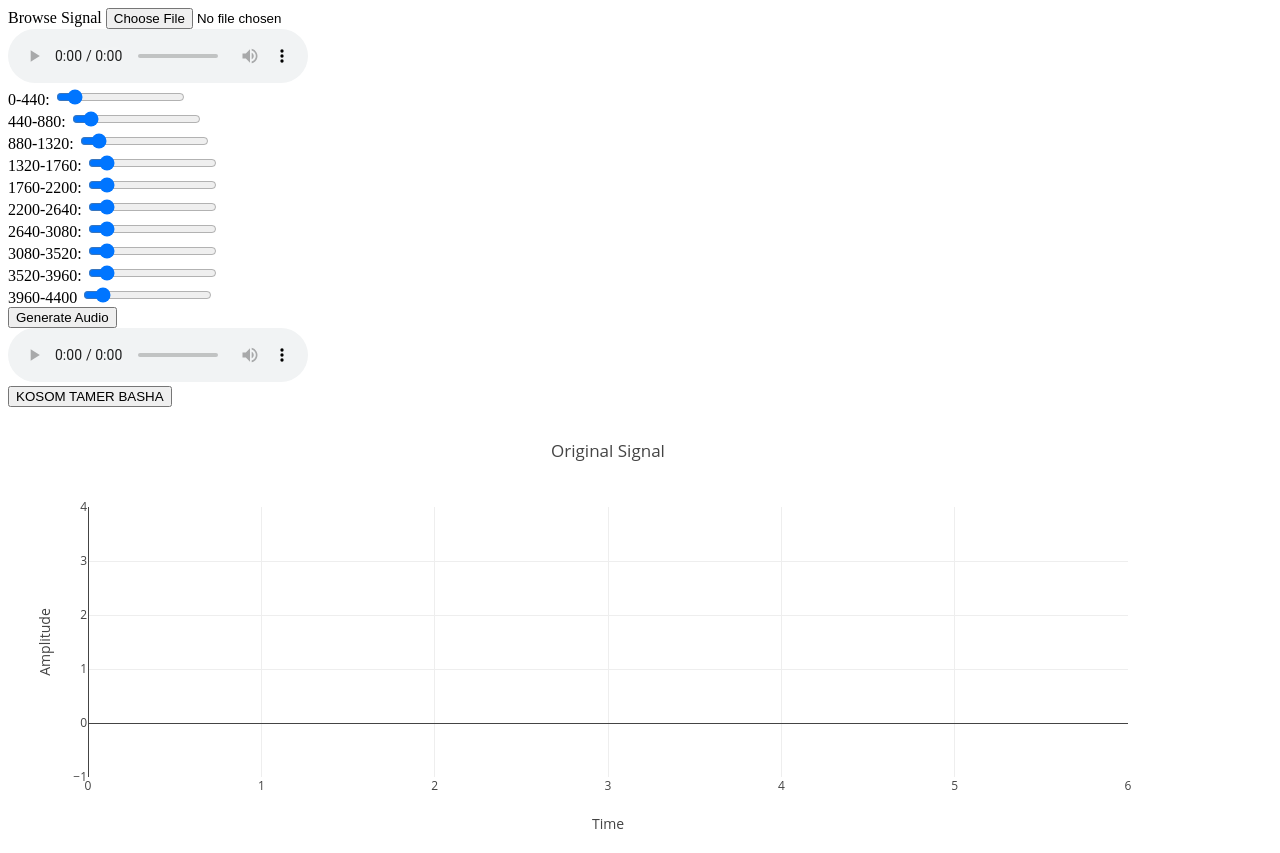
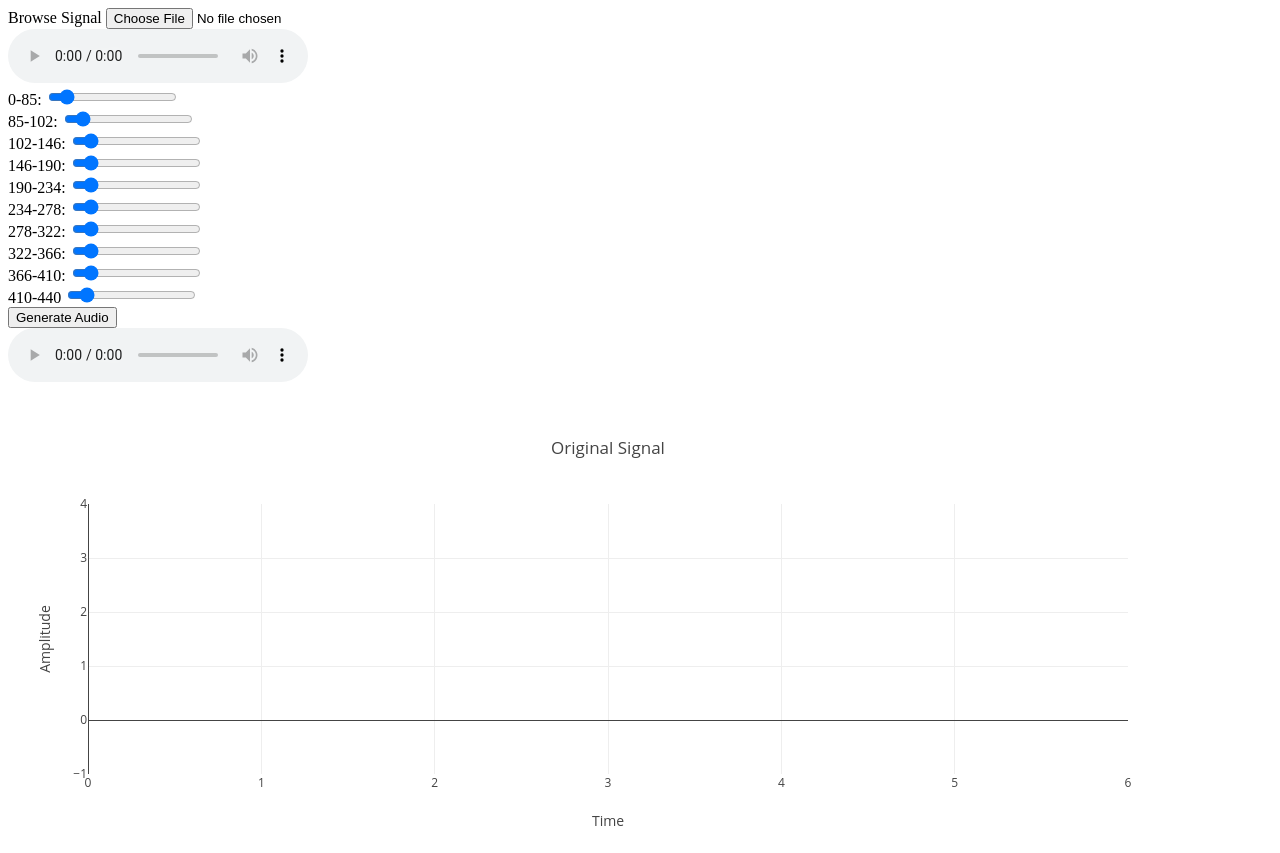
Before and after one commit to Bahey1200022/Sound-equalizer, a Flask app: page / in a window 1280 px wide. Shown: the top 853 px of the page. Run offline with Flask 3, Linux system fonts and the light colour scheme; some libraries are stand-ins or nearby versions.

Commit message:
spectgram etraasam

```diff
--- a/app.py
+++ b/app.py
@@ -1,6 +1,8 @@
 from flask import Flask, render_template,request, jsonify, send_file,session
 import numpy as np
 import os
+import scipy.signal as signal
+import matplotlib.pyplot as plt
 from scipy.fft import fft, rfft
 from scipy.fft import fftfreq, rfftfreq
 import wave
@@ -12,7 +14,6 @@ app.secret_key = 'your_secret_key'
 def equalizer():
     return render_template('main.html')
 
-timelist=[]
 
 def equalize_freq(amplist,time,f,equalizedmag):
         fft_amp = np.fft.fft(amplist) # FFT of signal
@@ -25,6 +26,16 @@ def equalize_freq(amplist,time,f,equalizedmag):
         modified_sig=np.real(modified_sig)
         # modified_signal=modified_sig.tolist()
         return modified_sig
+
+
+@app.route('/send_signal', methods=['POST'])
+def get_signal():
+    array= request.get_json()
+    global originatime
+    originatime=array[0]
+    global originalamp
+    originalamp=array[1]
+    return jsonify({'sig': originalamp})
 
 
 
@@ -77,9 +88,8 @@ def calculate_equalized():
 @app.route('/generate_audio')
 def generate_audio():
 
-    file_path = "audio_file.wav"
+    file_path = "spectrogram.png"
     if os.path.exists(file_path):
-        print("زبيٍ")
         os.remove(file_path)
 
 
@@ -114,5 +124,30 @@ def generate_frequency():
     return jsonify({'freq': freq, 'mag': mag})
 
 
+@app.route('/spectogram')
+def get_image():
+    file_path = "spectrogram.png"
+    if os.path.exists(file_path):
+        os.remove(file_path)
+    oamp=np.copy(originalamp)
+    otime=np.copy(originatime)
+    window = signal.windows.hann(1024)
+    noverlap = 512
+    # Generate a spectrogram using the signal
+    freq, time, Sxx = signal.spectrogram(oamp, fs=1.0/(otime[1]-otime[0]),
+                                        window=window, noverlap=noverlap)
+    plt.pcolormesh(time, freq, 10*np.log10(Sxx), cmap='viridis')
+    plt.xlabel('Time [s]')
+    plt.ylabel('Frequency [Hz]')
+    plt.colorbar()
+
+    # Save the plot as an image
+    plt.savefig('spectrogram.png')
+    filename='spectrogram.png'
+    return send_file(filename, mimetype='image/png')
+
+
+
+
 if __name__ == '__main__':
     app.run(debug=True)
--- a/sounds/audiomix.py
+++ b/sounds/audiomix.py
@@ -6,8 +6,10 @@ sampling_rate = 44100  # Hz
 duration = 5  # seconds
 
 # Specify the frequencies and amplitudes of the sinusoidal waves
-frequencies = [440, 880, 760,4100,2005,44,1400,600,1000,150]  # Hz
-amplitudes = [0.9, 0.2, 0.2,0.02,0.002,0.12,0.9,0.8,0.2,0.2]
+# frequencies = [440, 880, 760,4100,2005,44,1400,600,1000,150]  # Hz
+# amplitudes = [0.9, 0.2, 0.2,0.02,0.002,0.12,0.9,0.8,0.2,0.2]
+frequencies = [100, 350, 500]  # Hz
+amplitudes = [0.9, 0.2, 0.2]
 
 # Generate the audio data
 t = np.linspace(0, duration, int(sampling_rate * duration), endpoint=False)
--- a/static/js/logic.js
+++ b/static/js/logic.js
@@ -103,7 +103,15 @@ inputElement.addEventListener('change', (event) => {
 
         // Use timeArray and amplitudeArray for further processing
         // console.log('Time array:', timeArray);
-        console.log('Amplitude array:', amplitudeArray);
+        // console.log('Amplitude array:', amplitudeArray);
+        // const spic = document.getElementById('spectogram');
+
+        const img = document.getElementById('img');
+        img.setAttribute('src', '');
+
+        sendsig();
+        img.src = '/spectogram';
+        // spic.appendChild(img);
         const trace={
           x: timeArray,
           y: amplitudeArray,name:"original",
@@ -114,23 +122,8 @@ inputElement.addEventListener('change', (event) => {
           },
         };
         Plotly.newPlot(plotDiv, [trace], layout, config);
-        // console.log(amplitudeArray)
-
-        //  get_freq(amplitudeArray)
-        // .then(data => {
-        //   let freq = data.freq;
-        //   let amp = data.amp;
-        //   console.log("Frequency: ", freq);
-        //   console.log("Magnitude: ", amp);
-
-        // //   plotSpectrogram('Specto', freq, timeArray, amp, plot1)
 
 
-
-        // })
-        // .catch(error => {
-        //   console.error(error);
-        // });
       })
       .catch(error => {
         console.error('Error decoding audio data:', error);
@@ -245,56 +238,26 @@ audioElement.setAttribute("src", "/generate_audio");
 
 
 
-const sp = document.getElementById('specto');
 
 
-sp.onclick = async ()=>{
+  function sendsig(callback){
+    let array = [timeArray, amplitudeArray];
+    $.ajax({
+      type: "POST",
+      url: "/send_signal",
+      async: false,
+      contentType: "application/json; charset=utf-8",
+      data: JSON.stringify(array),
+      dataType: "json",
+      success: function(data) {
+        console.log('signal array:',data.sig);
 
-
-    // get the input file element from the HTML document
-    const fileInput = document.querySelector('input[type="file"]');
-
-    // create an instance of the AudioContext class
-    const audioContext = new AudioContext();
-
-    // load the WAV file using the XMLHttpRequest API
-    const fileReader = new FileReader();
-    fileReader.onload = function() {
-      const arrayBuffer = this.result;
-      audioContext.decodeAudioData(arrayBuffer, function(decodedData) {
-        // create an AnalyserNode to analyze the frequency content of the audio data
-        const analyser = audioContext.createAnalyser();
-        analyser.fftSize = 2048;
-        const bufferLength = analyser.frequencyBinCount;
-        const dataArray = new Uint8Array(bufferLength);
-        analyser.getByteTimeDomainData(dataArray);
-
-        // create a canvas element to display the spectrogram
-        const canvas = document.createElement('canvas');
-        const canvasContext = canvas.getContext('2d');
-        canvas.width = 800;
-        canvas.height = 300;
-        document.body.appendChild(canvas);
-
-        // draw the spectrogram on the canvas element
-        function renderFrame() {
-          requestAnimationFrame(renderFrame);
-          analyser.getByteFrequencyData(dataArray);
-          canvasContext.fillStyle = 'rgb(0, 0, 0)';
-          canvasContext.fillRect(0, 0, canvas.width, canvas.height);
-          const barWidth = canvas.width / bufferLength;
-          let barHeight;
-          let x = 0;
-          for (let i = 0; i < bufferLength; i++) {
-            barHeight = dataArray[i];
-            canvasContext.fillStyle = 'rgb(' + (barHeight + 100) + ',50,50)';
-            canvasContext.fillRect(x, canvas.height - barHeight / 2, barWidth, barHeight / 2);
-            x += barWidth + 1;
-          }
+        if (typeof callback === "function") {
+          callback();
         }
-        renderFrame();
-      });
-    }
-    fileInput.addEventListener('change', function() {
-      fileReader.readAsArrayBuffer(this.files[0]);
-    });}
+      },
+      error: function(jqXHR, textStatus, errorThrown) {
+        console.log(textStatus, errorThrown);
+      }
+    });
+  }
--- a/templates/main.html
+++ b/templates/main.html
@@ -20,41 +20,41 @@
                    accept=".wav, .csv" onchange="previewAudio(this)"><br>
                    <audio id="audioPlayer" controls>
                   </audio><br>
-                   <label for="slider440" id="label1">0-440:</label>
+                   <label for="slider440" id="label1">0-85:</label>
                    <input type="range" min="0"  max="10" value="1" class="slider" id="slider440"><br>
 
-                     <label for="slider880" id="label2">440-880:</label>
+                     <label for="slider880" id="label2">85-102:</label>
 
                    <input type="range" min="0"  max="10" value="1" class="slider" id="slider880"><br>
-                   <label for="slider1760" id="label3">880-1320:</label>
+                   <label for="slider1760" id="label3">102-146:</label>
 
                    <input type="range" min="0"  max="10" value="1" class="slider" id="slider1760"><br>
-                   <label for="slider1000" id="label4">1320-1760:</label>
+                   <label for="slider1000" id="label4">146-190:</label>
 
                    <input type="range" min="0"  max="10" value="1" class="slider" id="slider1000"><br>
-                   <label for="slider2500" id="label5">1760-2200:</label>
+                   <label for="slider2500" id="label5">190-234:</label>
 
                    <input type="range" min="0"  max="10" value="1" class="slider" id="slider2500"><br>
-                   <label for="slider5000" id="label6">2200-2640:</label>
+                   <label for="slider5000" id="label6">234-278:</label>
 
                    <input type="range" min="0"  max="10" value="1" class="slider" id="slider5000"><br>
-                   <label for="slider6000" id="label7">2640-3080:</label>
+                   <label for="slider6000" id="label7">278-322:</label>
 
                    <input type="range" min="0"  max="10" value="1" class="slider" id="slider6000"><br>
-                   <label for="slider600" id="label8">3080-3520:</label>
+                   <label for="slider600" id="label8">322-366:</label>
 
                    <input type="range" min="0"  max="10" value="1" class="slider" id="slider600"><br>
-                   <label for="slider10000" id="label9">3520-3960:</label>
+                   <label for="slider10000" id="label9">366-410:</label>
 
                    <input type="range" min="0"  max="10" value="1" class="slider" id="slider10000"><br>
-                   <label for="slider15000" id="label10">3960-4400</label>
+                   <label for="slider15000" id="label10">410-440</label>
 
                    <input type="range" min="0"  max="10" value="1" class="slider" id="slider15000"><br>
                    <button id="change">Generate Audio</button><br>
                    <audio id="audioPlayer2" controls>
 
                    </audio><br>
-<button id ="specto">KOSOM TAMER BASHA</button>
+                  <div id ="spectogram"> <img id="img"/></div>
                   <div id="graph1"></div>
                   <div id="graph2"></div>
 
```
Also changed, not shown: WhatsApp Image 2023-04-13 at 9.32.07 AM.jpeg (added), spectrogram.png (added), 3 other files.
